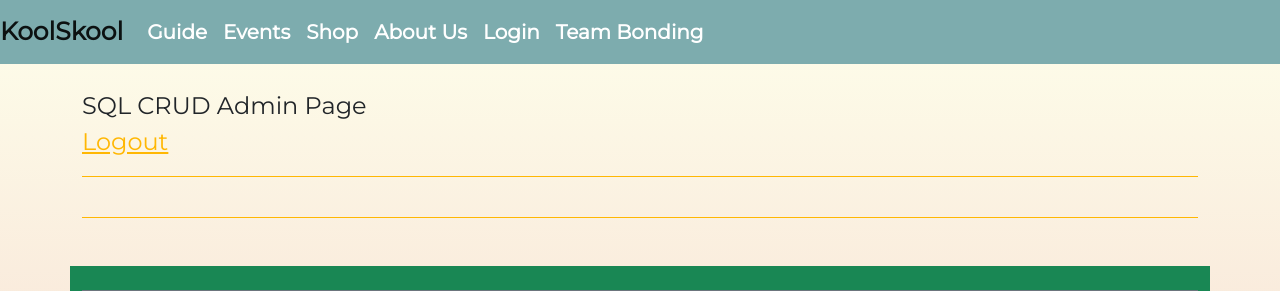
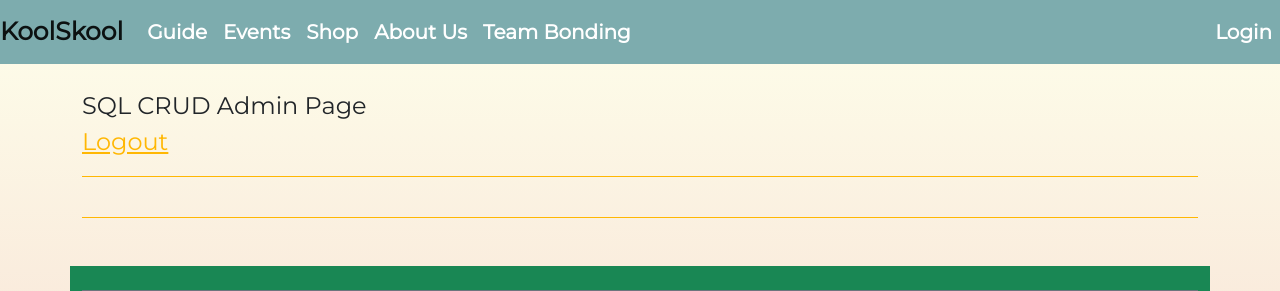
Before and after one commit to aaditgupta21/Fotography, a Flask app: page /crud/ in a window 1280 px wide. Shown: the top 291 px of the page. Run offline with Flask 2, Linux system fonts and the light colour scheme; a user stored in the database is signed in; data comes from the database, SQL or seed files in the repository; some libraries are stand-ins or nearby versions.

Commit message:
shift login to right side

```diff
--- a/templates/layouts/navbar.html
+++ b/templates/layouts/navbar.html
@@ -20,14 +20,17 @@ This HTML is setup as a fragment allowing it to be "included" by other HTML file
       <li class="nav-item">
         <a style="color: white; font-weight: bold; font-size: 20px;" class="nav-link" href={{ url_for('about')}}>About Us</a>
       </li>
-      <li class="nav-item">
-        <a style="color: white; font-weight: bold; font-size: 20px;" class="nav-link" href={{ url_for('main_login')}}>Login</a>
-      </li>
+
       <li class="nav-item">
         <a style="color: white; font-weight: bold; font-size: 20px;" class="nav-link" href={{ url_for('activity')}}>Team Bonding</a>
       </li>
 
 
     </ul>
+    <ul class="navbar-nav" style="margin-left: auto ">
+      <li class="nav-item">
+        <a style="color: white; font-weight: bold; font-size: 20px;" class="nav-link" href={{ url_for('main_login')}}>Login</a>
+      </li>
+    </ul>
   </div>
 </nav>
```
